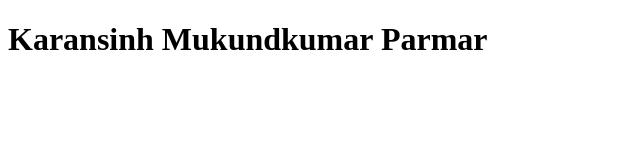
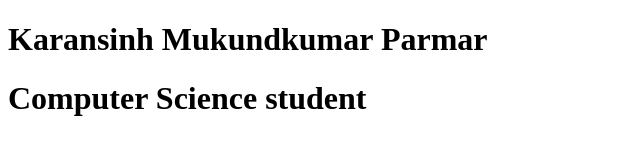
Before and after one commit to Karan5757/localRepo, a plain HTML site: page LocalRepo/index.html in a window 1280 px wide. Shown: the whole page, without its empty margins (0-640 px from the left). Drawn offline with Linux system fonts and the light colour scheme.

Commit message:
Added new Features

```diff
--- a/LocalRepo/index.html
+++ b/LocalRepo/index.html
@@ -7,5 +7,6 @@
 </head>
 <body>
     <h1>Karansinh Mukundkumar Parmar</h1>
+    <h1>Computer Science student</h1>
 </body>
 </html>
```
